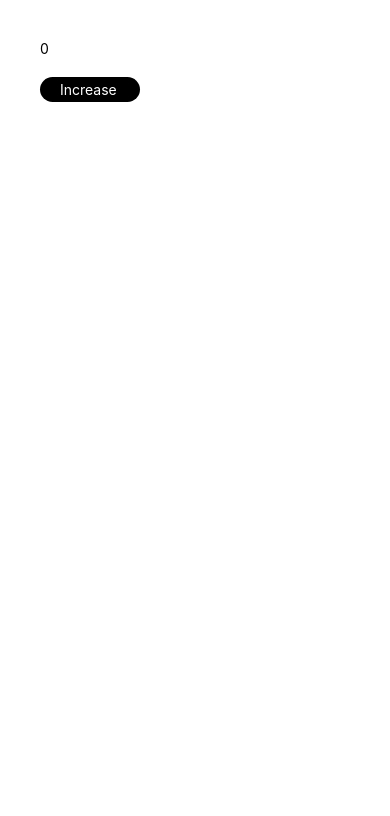
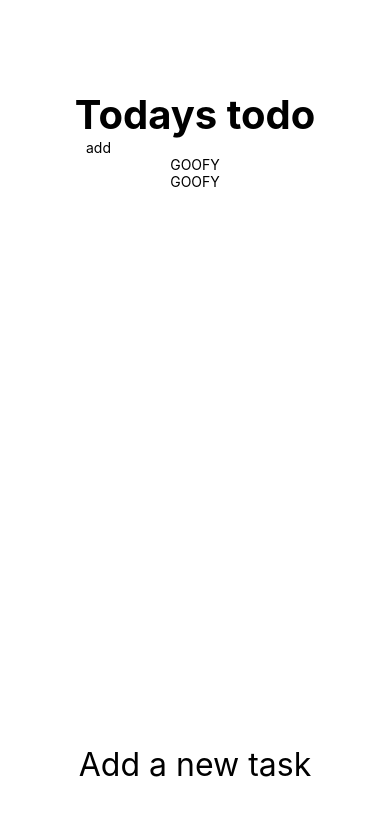
Before and after one commit to Sage4tk/todo-native, a React Native app: screen / in a window 390 px wide. Shown: the top 816 px of the page. Built offline with nearby package versions, Linux system fonts and the light colour scheme.

Commit message:
added todo component

```diff
--- a/App.tsx
+++ b/App.tsx
@@ -1,17 +1,44 @@
 import { StatusBar } from 'expo-status-bar';
-import { StyleSheet, Text, View, TouchableOpacity } from 'react-native';
-import { useState } from 'react';
+import { StyleSheet, Text, View, TouchableOpacity, TextInput, Alert } from 'react-native';
+import { useState, useRef } from 'react';
+
+//components
+import Typing from './components/Typing';
+import TodoCard from './components/TodoCard';
 
 export default function App() {
 
-  const [counter, setCounter] = useState(0)
+  // const [keyboard, setKeyboard] = useState<boolean>(false);
+
+  const inputRef = useRef(null);
+
+  const showAlert = () => {
+    Alert.alert(
+      "Testing",
+      "Bozo",
+      [
+        {
+          text: "Cancel",
+          onPress: () => Alert.alert("Cancel pressed")
+        }
+      ]
+    );
+  }
 
   return (
     <View style={styles.container}>
-      <Text>{counter}</Text>
-      <TouchableOpacity style={styles.btn} onPress={()=> setCounter(counter + 1)}>
-        <Text style={styles.btnColor}>Increase</Text>
+      <View style={styles.header} >
+        <Text style={styles.headerText}>Todays todo</Text>
+      </View>
+      <TextInput placeholder='add' ref={inputRef} returnKeyType="go" />
+      <View>
+        <TodoCard text="GOOFY" />
+        <TodoCard text="GOOFY" />
+      </View>
+      <TouchableOpacity style={styles.addBtn}>
+        <Text style={styles.addBtnText} >Add a new task</Text>
       </TouchableOpacity>
+
     </View>
   );
 }
@@ -20,18 +47,25 @@ const styles = StyleSheet.create({
   container: {
     flex: 1,
     backgroundColor: '#fff',
-    padding: 40
+    alignItems: "center"
   },
-  btn: {
-    backgroundColor: "#000",
-    paddingHorizontal: 20,
-    paddingVertical: 4,
-    borderRadius: 100,
-    marginTop:20,
-    width: 100
+  //header
+  header: {
+    alignSelf: "stretch",
+    paddingTop: 90
   },
-  btnColor: {
-    color: "#fff",
+  headerText: {
+    textAlign: "center",
+    fontSize: 40,
+    fontWeight: "bold",
+  },
+  //add task btn
+  addBtn: {
+    position: "absolute",
+    bottom: 60
+  },
+  addBtnText: {
+    fontSize: 32
   }
 
 });
--- /dev/null
+++ b/components/TodoCard.tsx
@@ -0,0 +1,18 @@
+import { useState } from "react";
+import { View, Text, TouchableOpacity } from "react-native"
+
+const TodoCard = (props:any) => {
+    const [done, setDone] = useState<boolean>(false);
+
+    const textStyle = {
+        color: done ? "#fff":"#000"
+    }
+
+    return (
+        <TouchableOpacity onPress={() => {setDone(!done)}}>
+            <Text style={textStyle}>{props.text}</Text>
+        </TouchableOpacity>
+    )
+}
+
+export default TodoCard;
--- /dev/null
+++ b/components/Typing.tsx
@@ -0,0 +1,14 @@
+import { KeyboardAvoidingViewComponent, TextInput,Text } from "react-native";
+
+const Typing = (props:any) => {
+    if (!props.typing) return (null);
+
+    return (
+        <KeyboardAvoidingViewComponent>
+            <Text>What</Text>
+            <TextInput placeholder="What to do?" />
+        </KeyboardAvoidingViewComponent>
+    )
+}
+
+export default Typing;
--- a/package.json
+++ b/package.json
@@ -18,7 +18,7 @@
   },
   "devDependencies": {
     "@babel/core": "^7.12.9",
-    "@types/react": "~18.0.14",
+    "@types/react": "~18.0.0",
     "@types/react-native": "~0.69.1",
     "typescript": "~4.3.5"
   },
```
Also changed, not shown: 1 other file (tests, documents, lock files or other folders).
